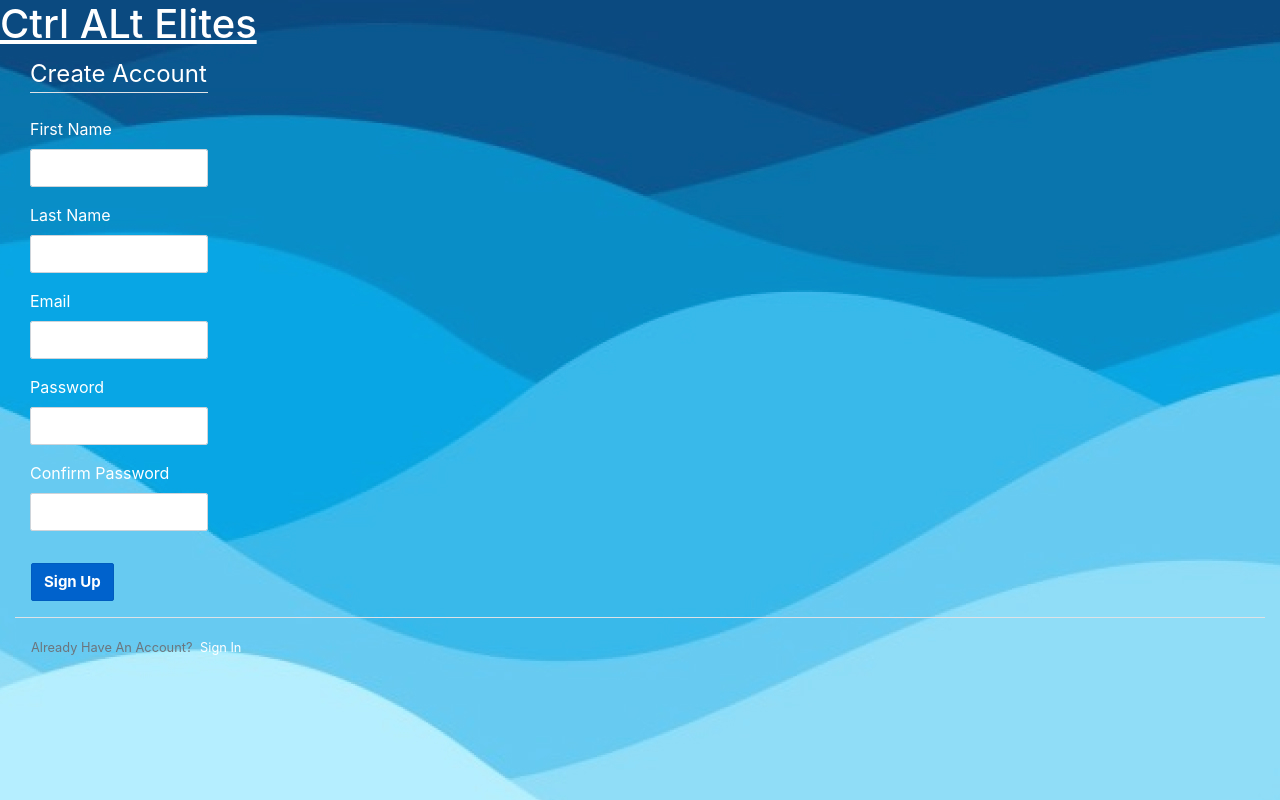
After one commit to NadyaLloyd/CtrlAltElites, a Flask app: page /registration in a window 1280 px wide. The commit adds this page. Run offline with Flask 2, Linux system fonts and the light colour scheme; some libraries are stand-ins or nearby versions.

Commit message:
login/registration code

```diff
--- a/Templates/index.html
+++ b/Templates/index.html
@@ -8,7 +8,7 @@
 </h1><br>
 </div>
 <div class="col-md-12 text-center">
-<button class="btn btn-primary btn-lg active" role="button" aria-pressed="true"><a href="{{url_for('logIn')}}" class="text-white">Get Started</button>
+<button class="btn btn-primary btn-lg active" role="button" aria-pressed="true"><a href="{{url_for('login')}}" class="text-white">Get Started</button>
 </div>
 </div>
 
--- a/Templates/layout.html
+++ b/Templates/layout.html
@@ -16,37 +16,37 @@
 	</head>
 	<body>
 		<div id="head-content">
-			<h1>Ctrl ALt Elites</h1>
-			<p id="help" class="text-white">Help</p>
+			<h1><a class="text-white" href="/">Ctrl ALt Elites</a></h1>
+			<!-- <p id="help" class="text-white">Help</p>
 			{% if is_studentName is defined and is_studentName == "true" %}
 			<p id="studentname" class="text-white">StudentName</p>
-			{% endif %}
+			{% endif %} -->
 		</div>
 		{% if is_navbar is defined and is_navbar == "true" %}
+		<header class ="site-header">
 			<nav class="navbar navbar-expand-lg bg-color">
   					<a class="navbar-brand text-white" href="home">Home</a>
  						<button class="navbar-toggler" type="button" data-toggle="collapse" data-target="#navbarNav" aria-controls="navbarNav" aria-expanded="false" aria-label="Toggle navigation">
   	 					 <span class="navbar-toggler-icon"></span>
   						</button>
-  			<div class="collapse navbar-collapse" id="navbarNav">
-   			 <ul class="navbar-nav">
-    			  <li class="nav-item active">
-     			   	<a class="nav-link text-white" href="managecourse">Manage Course <span class="sr-only">(current)</span></a>
-    			  </li>
-    		      <li class="nav-item">
-      			  <a class="nav-link text-white" href="manageassignment">Manage Assignment</a>
-     			 </li>
-     			 <li class="nav-item">
-    		       <a class="nav-link text-white" href="managegrades">Manage Grades</a>
-      			</li>
-    		 	 <li class="nav-item">
-    		       <a class="nav-link text-white" href="goals">Goals</a>
-      			</li>
-   			 </ul>
+  						<div class="collapse navbar-collapse" id="navbarToggle">
+           					 <div class="navbar-nav mr-auto">
+             					 <a class="nav-item nav-link text-white" href="/managecourse">Manage Course</a>
+           					   		<a class="nav-item nav-link text-white" href="/manageassignment">Manage Assignment</a>
+          				 	 		  <a class="nav-item nav-link text-white" href="/managegrades">Manage Grades</a>
+         				 	   			 <a class="nav-item nav-link text-white" href="/goals">Goals</a>
+          			   		 </div>
+          				  <!-- Navbar Right Side -->
+           				    <div class="navbar-nav">
+           					   <a class="nav-item nav-link text-white" href="/login">Login</a>
+             					 <a class="nav-item nav-link text-white" href="/registration">Register</a>
+           				    </div>
+         			    </div>
+       				 </div>
  				 </div>
 			</nav>
+		</header>
 		{% endif %}
-
 		{% block content %}
 		{% endblock %}
 		<script src="https://code.jquery.com/jquery-3.5.1.slim.min.js" integrity="sha384-DfXdz2htPH0lsSSs5nCTpuj/zy4C+OGpamoFVy38MVBnE+IbbVYUew+OrCXaRkfj" crossorigin="anonymous"></script>
--- /dev/null
+++ b/Templates/registration.html
@@ -0,0 +1,195 @@
+{% extends "layout.html" %}
+{% block title %} Sign Up {% endblock %}
+{% block content %}
+<div class="col-md-12 justify-content-center">
+	<div class="content-section">
+		<form method="POST" action="">
+			{{ form.hidden_tag() }}
+			<fieldset class="form-group col-md-2 ">
+				<legend class="border-bottom mb-4">Create Account</legend>
+				<div class="form-group">
+					{{ form.fname.label(class="form-control-label") }}
+					{% if form.fname.errors %}
+						{{ form.fname(class="form-control form-control-lg is-invalid") }}
+						<div class="invalid-feedback">
+							{% for error in form.fname.errors %}
+								<span>{{ error }}</span>
+							{% endfor %}
+						</div>
+					{% else %}
+						{{ form.fname(class="form-control form-control-lg ") }}
+					{% endif %}
+				</div>
+				<div class="form-group">
+					{{ form.lname.label(class="form-control-label") }}
+					{% if form.lname.errors %}
+						{{ form.lname(class="form-control form-control-lg is-invalid") }}
+						<div class="invalid-feedback">
+							{% for error in form.lname.errors %}
+								<span>{{ error }}</span>
+							{% endfor %}
+						</div>
+					{% else %}
+						{{ form.lname(class="form-control form-control-lg ") }}
+					{% endif %}
+				</div>
+				<div class="form-group">
+					{{ form.email.label(class="form-control-label") }}
+					{% if form.email.errors %}
+						{{ form.email(class="form-control form-control-lg is-invalid") }}
+						<div class="invalid-feedback">
+							{% for error in form.email.errors %}
+								<span>{{ error }}</span>
+							{% endfor %}
+						</div>
+					{% else %}
+						{{ form.email(class="form-control form-control-lg ") }}
+					{% endif %}
+				</div>
+				<div class="form-group">
+                    {{ form.password.label(class="form-control-label") }}
+                    {% if form.password.errors %}
+                        {{ form.password(class="form-control form-control-lg is-invalid") }}
+                        <div class="invalid-feedback">
+                            {% for error in form.password.errors %}
+                                <span>{{ error }}</span>
+                            {% endfor %}
+                        </div>
+                    {% else %}
+                        {{ form.password(class="form-control form-control-lg") }}
+                    {% endif %}
+                </div>
+				<div class="form-group">
+					{{ form.confirm_password.label(class="form-control-label") }}
+					{% if form.confirm_password.errors %}
+						{{ form.confirm_password(class="form-control form-control-lg is-invalid") }}
+						<div class="invalid-feedback">
+							{% for error in form.confirm_password.errors %}
+								<span>{{ error }}</span>
+							{% endfor %}
+						</div>
+					{% else %}
+						{{ form.confirm_password(class="form-control form-control-lg ") }}
+					{% endif %}
+				</div>
+			</fieldset>
+			<div class="form-group border-bottom-1">
+				{{ form.submit(class="ml-3 btn btn-primary btn-lg active") }}
+			</div>
+		</form>
+	</div>
+	<div class="border-top pt-3">
+		<small class="ml-3 text-muted">
+			Already Have An Account? <a class="ml-1 text-dark" href="{{url_for('login')}}">Sign In</a>
+		</small>
+	</div>
+</div>
+</div>
+
+
+<!-- <div class="login-form">
+	<div class="content-section"> -->
+<!--     <form action="" method="post">
+        <h2 class="text-center" style="color:black">Create Account</h2>
+        <fieldset class="form-group col-md-12 ">
+        <div class="form-group">
+            {{ form.fname.label(class="form-control-label") }}
+					{% if form.fname.errors %}
+						{{ form.fname(class="form-control form-control-lg is-invalid") }}
+						<div class="invalid-feedback">
+							{% for error in form.fname.errors %}
+								<span>{{ error }}</span>
+							{% endfor %}
+						</div>
+					{% else %}
+						{{ form.fname(class="form-control form-control-lg ") }}
+					{% endif %}
+        </div>
+        <div class="form-group">
+            {{ form.lname.label(class="form-control-label") }}
+					{% if form.lname.errors %}
+						{{ form.lname(class="form-control form-control-lg is-invalid") }}
+						<div class="invalid-feedback">
+							{% for error in form.lname.errors %}
+								<span>{{ error }}</span>
+							{% endfor %}
+						</div>
+					{% else %}
+						{{ form.lname(class="form-control form-control-lg ") }}
+					{% endif %}
+        </div>
+         <div class="form-group">
+            {{ form.email.label(class="form-control-label") }}
+					{% if form.email.errors %}
+						{{ form.email(class="form-control form-control-lg is-invalid") }}
+						<div class="invalid-feedback">
+							{% for error in form.email.errors %}
+								<span>{{ error }}</span>
+							{% endfor %}
+						</div>
+					{% else %}
+						{{ form.email(class="form-control form-control-lg ") }}
+					{% endif %}
+        </div>
+         <div class="form-group">
+            {{ form.password.label(class="form-control-label") }}
+                    {% if form.password.errors %}
+                        {{ form.password(class="form-control form-control-lg is-invalid") }}
+                        <div class="invalid-feedback">
+                            {% for error in form.password.errors %}
+                                <span>{{ error }}</span>
+                            {% endfor %}
+                        </div>
+                    {% else %}
+                        {{ form.password(class="form-control form-control-lg") }}
+                    {% endif %}
+        </div>
+        <div class="form-group">
+            {{ form.confirm_password.label(class="form-control-label") }}
+					{% if form.confirm_password.errors %}
+						{{ form.confirm_password(class="form-control form-control-lg is-invalid") }}
+						<div class="invalid-feedback">
+							{% for error in form.confirm_password.errors %}
+								<span>{{ error }}</span>
+							{% endfor %}
+						</div>
+					{% else %}
+						{{ form.confirm_password(class="form-control form-control-lg ") }}
+					{% endif %}
+        </div>
+    </fieldset>
+        <div class="form-group">
+            <button type="submit" class="btn btn-primary btn-block" name="submit">Create Account</button>
+        </div>
+    </form>
+    <p class="text-center"><a href="{{url_for('login')}}" class="text-white">Already have an Account? Sign In</a></p>
+</div>
+</div>
+
+<-- <div class="login-form">
+    <form action="" method="post">
+        <h2 class="text-center" style="color:black">Create Account</h2>
+        <div class="form-group">
+            <input type="text" class="form-control" placeholder="First Name" name="fname" required="required">
+        </div>
+        <div class="form-group">
+            <input type="text" class="form-control" placeholder="Last Name" name="lname" required="required">
+        </div>
+         <div class="form-group">
+            <input type="text" class="form-control" placeholder="Email/UserName" name="email" required="required">
+        </div>
+         <div class="form-group">
+            <input type="password" class="form-control" placeholder="Password" name="password" required="required">
+        </div>
+        <div class="form-group">
+            <input type="password" class="form-control" placeholder="Confirm Password" name="confirm_password" required="required">
+        </div>
+        <div class="form-group">
+            <button type="submit" class="btn btn-primary btn-block" name="submit">Create Account</button>
+        </div>
+    </form>
+    <p class="text-center"><a href="{{url_for('login')}}" class="text-white">Already have an Account? Sign In</a></p>
+</div>
+</div> -->
+
+{% endblock %}
--- /dev/null
+++ b/forms.py
@@ -0,0 +1,18 @@
+from flask_wtf import FlaskForm
+from wtforms import StringField, PasswordField, SubmitField, BooleanField
+from wtforms.validators import DataRequired, Length, Email, EqualTo
+
+class RegistrationForm(FlaskForm):
+	fname = StringField('First Name', validators=[DataRequired(), Length(min=2, max=20)])
+	lname = StringField('Last Name', validators=[DataRequired(), Length(min=2, max=20)])
+	email = StringField('Email', validators=[DataRequired(), Email()])
+	password = PasswordField('Password', validators=[DataRequired()])
+	confirm_password = PasswordField('Confirm Password', validators=[DataRequired(), EqualTo('password')])
+	submit = SubmitField('Sign Up')
+
+
+class LoginForm(FlaskForm):
+	email = StringField('Email', validators=[DataRequired(), Email()])
+	password = PasswordField('Password', validators=[DataRequired()])
+	remember = BooleanField('Remember Me')
+	submit = SubmitField('LogIn')
```
Also changed, not shown: Templates/home.html (+14 -1 lines), Templates/logIn.html (+64 -5 lines), run.py (+22 -10 lines). Lines whose indentation alone changed are shown as unchanged.
